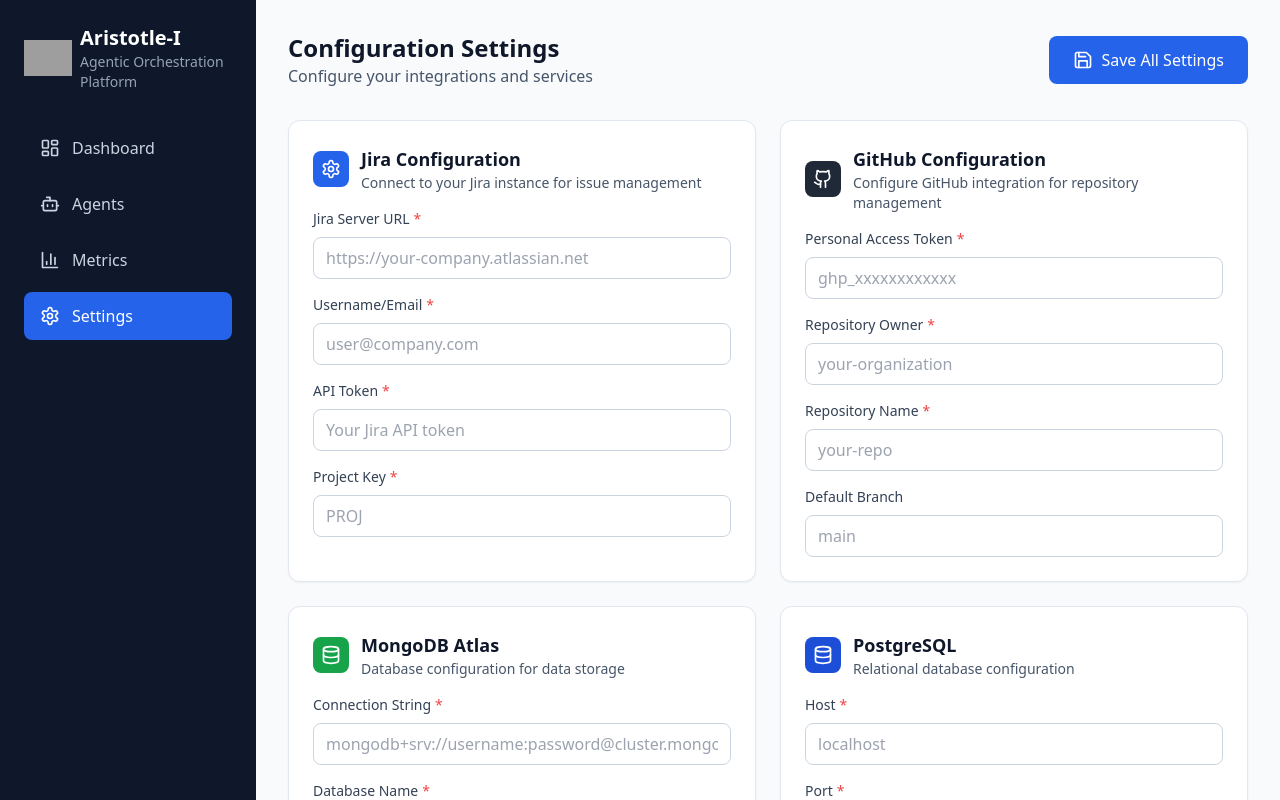
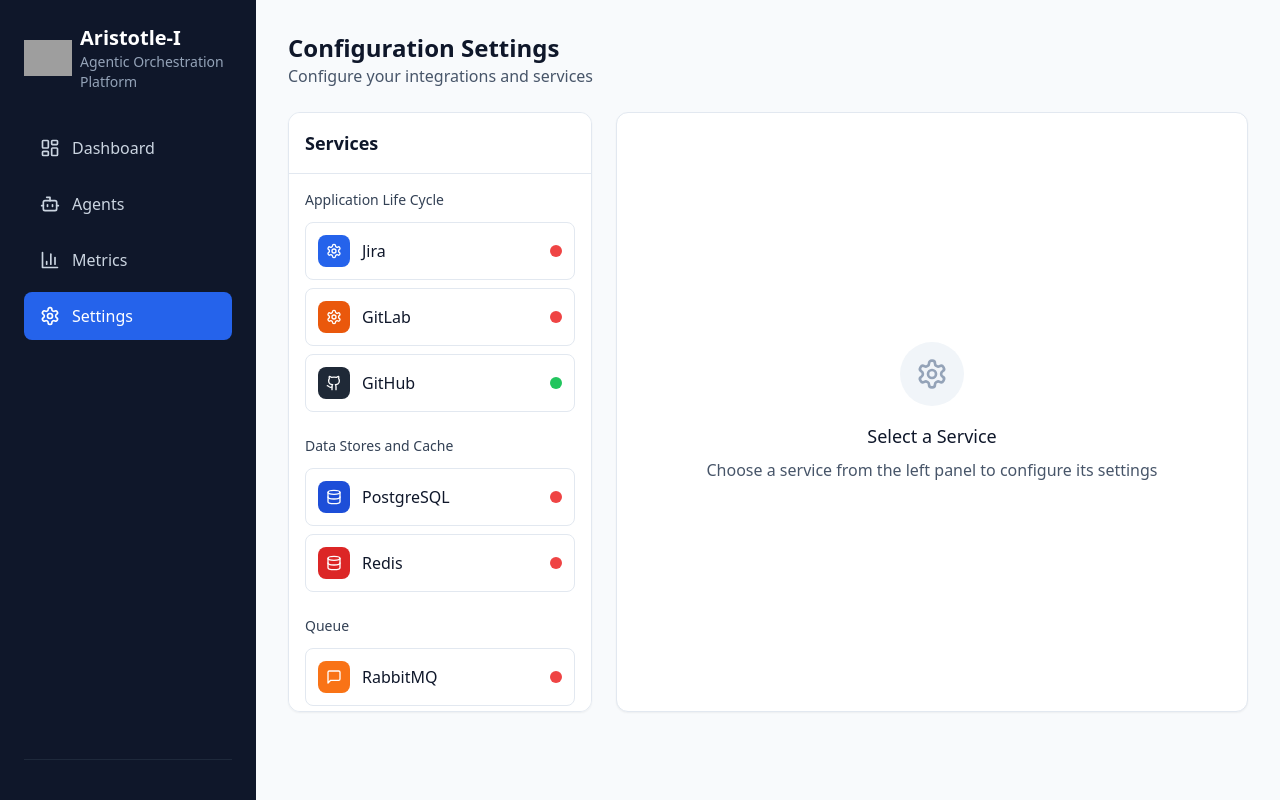
Before and after one commit to rahulramakrishnanprema/ui, a React (Vite) app: page / in a window 1280 px wide. Both pictures are taken after a click on the button "Settings". Shown: the top 800 px of the page. Built offline with nearby package versions, Linux system fonts and the light colour scheme; grey boxes are pictures that could not be loaded.

Commit message:
Redesign Settings Page with Two-Panel Layout

```diff
--- a/src/components/SettingsPage.tsx
+++ b/src/components/SettingsPage.tsx
@@ -1,6 +1,16 @@
 import React, { useState } from 'react';
-import { Save, Database, Cloud, Github, Settings as SettingsIcon, Key, Server, BarChart3, Pocket as Docker, Zap, CheckCircle, AlertCircle } from 'lucide-react';
+import { Save, Database, Cloud, Github, Settings as SettingsIcon, Key, Server, BarChart3, Zap, CheckCircle, AlertCircle, MessageSquare } from 'lucide-react';
 import { motion } from 'framer-motion';
+
+interface ServiceConfig {
+  id: string;
+  name: string;
+  category: string;
+  icon: React.ComponentType<any>;
+  color: string;
+  configured: boolean;
+  fields: ConfigField[];
+}
 
 interface ConfigField {
   key: string;
@@ -11,27 +21,21 @@
   description?: string;
 }
 
-interface ConfigSection {
-  id: string;
-  title: string;
-  description: string;
-  icon: React.ComponentType<any>;
-  color: string;
-  fields: ConfigField[];
-}
-
 export const SettingsPage: React.FC = () => {
+  const [selectedService, setSelectedService] = useState<ServiceConfig | null>(null);
   const [configs, setConfigs] = useState<Record<string, string>>({});
   const [saving, setSaving] = useState(false);
   const [saveStatus, setSaveStatus] = useState<'idle' | 'success' | 'error'>('idle');
 
-  const configSections: ConfigSection[] = [
+  const services: ServiceConfig[] = [
+    // Application Life Cycle
     {
       id: 'jira',
-      title: 'Jira Configuration',
-      description: 'Connect to your Jira instance for issue management',
+      name: 'Jira',
+      category: 'Application Life Cycle',
       icon: SettingsIcon,
       color: 'bg-blue-600',
+      configured: false,
       fields: [
         { key: 'JIRA_URL', label: 'Jira Server URL', type: 'url', placeholder: 'https://your-company.atlassian.net', required: true },
         { key: 'JIRA_USERNAME', label: 'Username/Email', type: 'text', placeholder: 'user@company.com', required: true },
@@ -40,11 +44,25 @@
       ]
     },
     {
+      id: 'gitlab',
+      name: 'GitLab',
+      category: 'Application Life Cycle',
+      icon: SettingsIcon,
+      color: 'bg-orange-600',
+      configured: false,
+      fields: [
+        { key: 'GITLAB_URL', label: 'GitLab URL', type: 'url', placeholder: 'https://gitlab.com', required: true },
+        { key: 'GITLAB_TOKEN', label: 'Access Token', type: 'password', placeholder: 'glpat-xxxxxxxxxxxx', required: true },
+        { key: 'GITLAB_PROJECT_ID', label: 'Project ID', type: 'text', placeholder: '12345', required: true }
+      ]
+    },
+    {
       id: 'github',
-      title: 'GitHub Configuration',
-      description: 'Configure GitHub integration for repository management',
+      name: 'GitHub',
+      category: 'Application Life Cycle',
       icon: Github,
       color: 'bg-gray-800',
+      configured: true,
       fields: [
         { key: 'GITHUB_TOKEN', label: 'Personal Access Token', type: 'password', placeholder: 'ghp_xxxxxxxxxxxx', required: true },
         { key: 'GITHUB_OWNER', label: 'Repository Owner', type: 'text', placeholder: 'your-organization', required: true },
@@ -52,23 +70,15 @@
         { key: 'GITHUB_BRANCH', label: 'Default Branch', type: 'text', placeholder: 'main', required: false }
       ]
     },
+
+    // Data Stores and Cache
     {
-      id: 'mongodb',
-      title: 'MongoDB Atlas',
-      description: 'Database configuration for data storage',
-      icon: Database,
-      color: 'bg-green-600',
-      fields: [
-        { key: 'MONGODB_URI', label: 'Connection String', type: 'password', placeholder: 'mongodb+srv://username:password@cluster.mongodb.net/', required: true },
-        { key: 'MONGODB_DATABASE', label: 'Database Name', type: 'text', placeholder: 'aristotlei', required: true }
-      ]
-    },
-    {
-      id: 'postgres',
-      title: 'PostgreSQL',
-      description: 'Relational database configuration',
+      id: 'postgresql',
+      name: 'PostgreSQL',
+      category: 'Data Stores and Cache',
       icon: Database,
       color: 'bg-blue-700',
+      configured: false,
       fields: [
         { key: 'POSTGRES_HOST', label: 'Host', type: 'text', placeholder: 'localhost', required: true },
         { key: 'POSTGRES_PORT', label: 'Port', type: 'number', placeholder: '5432', required: true },
@@ -78,23 +88,74 @@
       ]
     },
     {
-      id: 'docker',
-      title: 'Docker Configuration',
-      description: 'Container orchestration settings',
-      icon: Docker,
-      color: 'bg-blue-500',
+      id: 'redis',
+      name: 'Redis',
+      category: 'Data Stores and Cache',
+      icon: Database,
+      color: 'bg-red-600',
+      configured: false,
       fields: [
-        { key: 'DOCKER_REGISTRY', label: 'Registry URL', type: 'url', placeholder: 'https://registry.hub.docker.com', required: false },
-        { key: 'DOCKER_USERNAME', label: 'Username', type: 'text', placeholder: 'your-username', required: false },
-        { key: 'DOCKER_PASSWORD', label: 'Password/Token', type: 'password', placeholder: 'your-password', required: false }
+        { key: 'REDIS_HOST', label: 'Host', type: 'text', placeholder: 'localhost', required: true },
+        { key: 'REDIS_PORT', label: 'Port', type: 'number', placeholder: '6379', required: true },
+        { key: 'REDIS_PASSWORD', label: 'Password', type: 'password', placeholder: 'your-password', required: false }
       ]
     },
+
+    // Queue
+    {
+      id: 'rabbitmq',
+      name: 'RabbitMQ',
+      category: 'Queue',
+      icon: MessageSquare,
+      color: 'bg-orange-500',
+      configured: false,
+      fields: [
+        { key: 'RABBITMQ_HOST', label: 'Host', type: 'text', placeholder: 'localhost', required: true },
+        { key: 'RABBITMQ_PORT', label: 'Port', type: 'number', placeholder: '5672', required: true },
+        { key: 'RABBITMQ_USERNAME', label: 'Username', type: 'text', placeholder: 'guest', required: true },
+        { key: 'RABBITMQ_PASSWORD', label: 'Password', type: 'password', placeholder: 'guest', required: true },
+        { key: 'RABBITMQ_VHOST', label: 'Virtual Host', type: 'text', placeholder: '/', required: false }
+      ]
+    },
+
+    // LLMs
+    {
+      id: 'openrouter',
+      name: 'OpenRouter AI',
+      category: 'LLMs',
+      icon: Zap,
+      color: 'bg-purple-600',
+      configured: false,
+      fields: [
+        { key: 'OPENROUTER_API_KEY', label: 'API Key', type: 'password', placeholder: 'sk-or-v1-xxxxxxxxxxxx', required: true },
+        { key: 'OPENROUTER_MODEL', label: 'Default Model', type: 'text', placeholder: 'anthropic/claude-3-sonnet', required: true },
+        { key: 'OPENROUTER_MAX_TOKENS', label: 'Max Tokens', type: 'number', placeholder: '4000', required: false }
+      ]
+    },
+
+    // Analytics
+    {
+      id: 'mongodb-atlas-charts',
+      name: 'MongoDB Atlas Charts',
+      category: 'Analytics',
+      icon: BarChart3,
+      color: 'bg-green-600',
+      configured: false,
+      fields: [
+        { key: 'MONGODB_ATLAS_CHARTS_URL', label: 'Charts URL', type: 'url', placeholder: 'https://charts.mongodb.com/charts-project-xxxxx', required: true },
+        { key: 'MONGODB_ATLAS_API_KEY', label: 'API Key', type: 'password', placeholder: 'your-api-key', required: true },
+        { key: 'MONGODB_ATLAS_PROJECT_ID', label: 'Project ID', type: 'text', placeholder: 'project-id', required: true }
+      ]
+    },
+
+    // Cloud
     {
       id: 'aws',
-      title: 'AWS Configuration',
-      description: 'Amazon Web Services integration',
+      name: 'AWS',
+      category: 'Cloud',
       icon: Cloud,
       color: 'bg-orange-500',
+      configured: false,
       fields: [
         { key: 'AWS_ACCESS_KEY_ID', label: 'Access Key ID', type: 'password', placeholder: 'AKIAIOSFODNN7EXAMPLE', required: true },
         { key: 'AWS_SECRET_ACCESS_KEY', label: 'Secret Access Key', type: 'password', placeholder: 'wJalrXUtnFEMI/K7MDENG/bPxRfiCYEXAMPLEKEY', required: true },
@@ -104,28 +165,42 @@
     },
     {
       id: 'gcp',
-      title: 'Google Cloud Platform',
-      description: 'GCP services configuration',
+      name: 'Google Cloud',
+      category: 'Cloud',
       icon: Cloud,
       color: 'bg-red-500',
+      configured: false,
       fields: [
         { key: 'GCP_PROJECT_ID', label: 'Project ID', type: 'text', placeholder: 'your-project-id', required: true },
         { key: 'GCP_SERVICE_ACCOUNT_KEY', label: 'Service Account Key (JSON)', type: 'password', placeholder: 'Paste your service account JSON here', required: true },
         { key: 'GCP_REGION', label: 'Region', type: 'text', placeholder: 'us-central1', required: true }
       ]
     },
+
+    // Deployment
     {
-      id: 'openrouter',
-      title: 'OpenRouter AI',
-      description: 'AI model routing and API configuration',
-      icon: Zap,
-      color: 'bg-purple-600',
+      id: 'docker',
+      name: 'Docker',
+      category: 'Deployment',
+      icon: Server,
+      color: 'bg-blue-500',
+      configured: false,
       fields: [
-        { key: 'OPENROUTER_API_KEY', label: 'API Key', type: 'password', placeholder: 'sk-or-v1-xxxxxxxxxxxx', required: true },
-        { key: 'OPENROUTER_MODEL', label: 'Default Model', type: 'text', placeholder: 'anthropic/claude-3-sonnet', required: true },
-        { key: 'OPENROUTER_MAX_TOKENS', label: 'Max Tokens', type: 'number', placeholder: '4000', required: false }
+        { key: 'DOCKER_REGISTRY', label: 'Registry URL', type: 'url', placeholder: 'https://registry.hub.docker.com', required: false },
+        { key: 'DOCKER_USERNAME', label: 'Username', type: 'text', placeholder: 'your-username', required: false },
+        { key: 'DOCKER_PASSWORD', label: 'Password/Token', type: 'password', placeholder: 'your-password', required: false }
       ]
     }
+  ];
+
+  const categories = [
+    'Application Life Cycle',
+    'Data Stores and Cache',
+    'Queue',
+    'LLMs',
+    'Analytics',
+    'Cloud',
+    'Deployment'
   ];
 
   const handleInputChange = (key: string, value: string) => {
@@ -133,22 +208,34 @@
   };
 
   const handleSaveSettings = async () => {
+    if (!selectedService) return;
+
     setSaving(true);
     setSaveStatus('idle');
 
     try {
-      // Simulate API call to update .env file
-      await new Promise(resolve => setTimeout(resolve, 2000));
+      // Simulate API call to backend with queue integration
+      const configData = {
+        service: selectedService.id,
+        config: configs,
+        timestamp: new Date().toISOString()
+      };
 
-      // Here you would make an actual API call to your backend
-      // const response = await fetch('/api/settings', {
-      //   method: 'POST',
-      //   headers: { 'Content-Type': 'application/json' },
-      //   body: JSON.stringify(configs)
-      // });
+      // This would send to your Python backend with RabbitMQ queue
+      const response = await fetch('/api/config/save', {
+        method: 'POST',
+        headers: { 'Content-Type': 'application/json' },
+        body: JSON.stringify(configData)
+      });
 
+      if (response.ok) {
+        // Update service configuration status
+        selectedService.configured = true;
         setSaveStatus('success');
         setTimeout(() => setSaveStatus('idle'), 3000);
+      } else {
+        throw new Error('Failed to save configuration');
+      }
     } catch (error) {
       setSaveStatus('error');
       setTimeout(() => setSaveStatus('idle'), 3000);
@@ -161,7 +248,7 @@
     if (saving) return 'Saving...';
     if (saveStatus === 'success') return 'Saved Successfully!';
     if (saveStatus === 'error') return 'Save Failed';
-    return 'Save All Settings';
+    return 'Save Configuration';
   };
 
   const getSaveButtonIcon = () => {
@@ -178,47 +265,89 @@
   };
 
   return (
-    <div className="space-y-8">
-      <div className="flex items-center justify-between">
+    <div className="space-y-6">
       <div>
         <h1 className="text-2xl font-bold text-slate-900">Configuration Settings</h1>
         <p className="text-slate-600">Configure your integrations and services</p>
       </div>
+
+      <div className="grid grid-cols-12 gap-6 h-[calc(100vh-200px)]">
+        {/* Left Panel - Service Categories */}
+        <div className="col-span-4 bg-white rounded-xl shadow-sm border border-slate-200 overflow-y-auto">
+          <div className="p-4 border-b border-slate-200">
+            <h2 className="text-lg font-semibold text-slate-900">Services</h2>
+          </div>
+
+          <div className="p-4 space-y-6">
+            {categories.map((category) => (
+              <div key={category}>
+                <h3 className="text-sm font-medium text-slate-700 mb-3">{category}</h3>
+                <div className="space-y-2">
+                  {services
+                    .filter(service => service.category === category)
+                    .map((service) => {
+                      const Icon = service.icon;
+                      return (
                         <motion.button
+                          key={service.id}
                           whileHover={{ scale: 1.02 }}
                           whileTap={{ scale: 0.98 }}
-          onClick={handleSaveSettings}
-          disabled={saving}
-          className={`flex items-center gap-2 px-6 py-3 rounded-lg font-medium text-white transition-all ${getSaveButtonColor()} disabled:opacity-50`}
+                          onClick={() => setSelectedService(service)}
+                          className={`w-full flex items-center gap-3 p-3 rounded-lg border transition-all ${
+                            selectedService?.id === service.id
+                              ? 'border-blue-500 bg-blue-50'
+                              : 'border-slate-200 hover:border-slate-300 hover:bg-slate-50'
+                          }`}
                         >
-          {getSaveButtonIcon()}
-          {getSaveButtonContent()}
+                          <div className={`p-2 rounded-lg ${service.color}`}>
+                            <Icon className="w-4 h-4 text-white" />
+                          </div>
+                          <div className="flex-1 text-left">
+                            <div className="font-medium text-slate-900">{service.name}</div>
+                          </div>
+                          <div className={`w-3 h-3 rounded-full ${
+                            service.configured ? 'bg-green-500' : 'bg-red-500'
+                          }`} />
                         </motion.button>
+                      );
+                    })}
                 </div>
-
-      <div className="grid grid-cols-1 lg:grid-cols-2 gap-6">
-        {configSections.map((section, index) => {
-          const Icon = section.icon;
-          return (
-            <motion.div
-              key={section.id}
-              initial={{ opacity: 0, y: 20 }}
-              animate={{ opacity: 1, y: 0 }}
-              transition={{ duration: 0.3, delay: index * 0.1 }}
-              className="bg-white rounded-xl p-6 shadow-sm border border-slate-200 hover:shadow-md transition-shadow"
-            >
-              <div className="flex items-center gap-3 mb-4">
-                <div className={`p-2 rounded-lg ${section.color}`}>
-                  <Icon className="w-5 h-5 text-white" />
               </div>
-                <div>
-                  <h3 className="text-lg font-semibold text-slate-900">{section.title}</h3>
-                  <p className="text-sm text-slate-600">{section.description}</p>
+            ))}
           </div>
         </div>
 
+        {/* Right Panel - Configuration Form */}
+        <div className="col-span-8 bg-white rounded-xl shadow-sm border border-slate-200">
+          {selectedService ? (
+            <div className="h-full flex flex-col">
+              <div className="p-6 border-b border-slate-200">
+                <div className="flex items-center justify-between">
+                  <div className="flex items-center gap-3">
+                    <div className={`p-3 rounded-lg ${selectedService.color}`}>
+                      <selectedService.icon className="w-6 h-6 text-white" />
+                    </div>
+                    <div>
+                      <h2 className="text-xl font-semibold text-slate-900">{selectedService.name}</h2>
+                      <p className="text-slate-600">{selectedService.category}</p>
+                    </div>
+                  </div>
+                  <div className={`flex items-center gap-2 px-3 py-1 rounded-full text-sm font-medium ${
+                    selectedService.configured
+                      ? 'bg-green-100 text-green-800'
+                      : 'bg-red-100 text-red-800'
+                  }`}>
+                    <div className={`w-2 h-2 rounded-full ${
+                      selectedService.configured ? 'bg-green-500' : 'bg-red-500'
+                    }`} />
+                    {selectedService.configured ? 'Configured' : 'Not Configured'}
+                  </div>
+                </div>
+              </div>
+
+              <div className="flex-1 p-6 overflow-y-auto">
                 <div className="space-y-4">
-                {section.fields.map((field) => (
+                  {selectedService.fields.map((field) => (
                     <div key={field.key}>
                       <label className="block text-sm font-medium text-slate-700 mb-2">
                         {field.label}
@@ -238,11 +367,34 @@
                     </div>
                   ))}
                 </div>
-            </motion.div>
-          );
-        })}
               </div>
 
+              <div className="p-6 border-t border-slate-200">
+                <motion.button
+                  whileHover={{ scale: 1.02 }}
+                  whileTap={{ scale: 0.98 }}
+                  onClick={handleSaveSettings}
+                  disabled={saving}
+                  className={`w-full flex items-center justify-center gap-2 px-6 py-3 rounded-lg font-medium text-white transition-all ${getSaveButtonColor()} disabled:opacity-50`}
+                >
+                  {getSaveButtonIcon()}
+                  {getSaveButtonContent()}
+                </motion.button>
+              </div>
+            </div>
+          ) : (
+            <div className="h-full flex items-center justify-center">
+              <div className="text-center">
+                <div className="w-16 h-16 bg-slate-100 rounded-full flex items-center justify-center mx-auto mb-4">
+                  <SettingsIcon className="w-8 h-8 text-slate-400" />
+                </div>
+                <h3 className="text-lg font-medium text-slate-900 mb-2">Select a Service</h3>
+                <p className="text-slate-600">Choose a service from the left panel to configure its settings</p>
+              </div>
+            </div>
+          )}
+        </div>
+      </div>
     </div>
   );
 };
```
Lines whose indentation alone changed are shown as unchanged.
